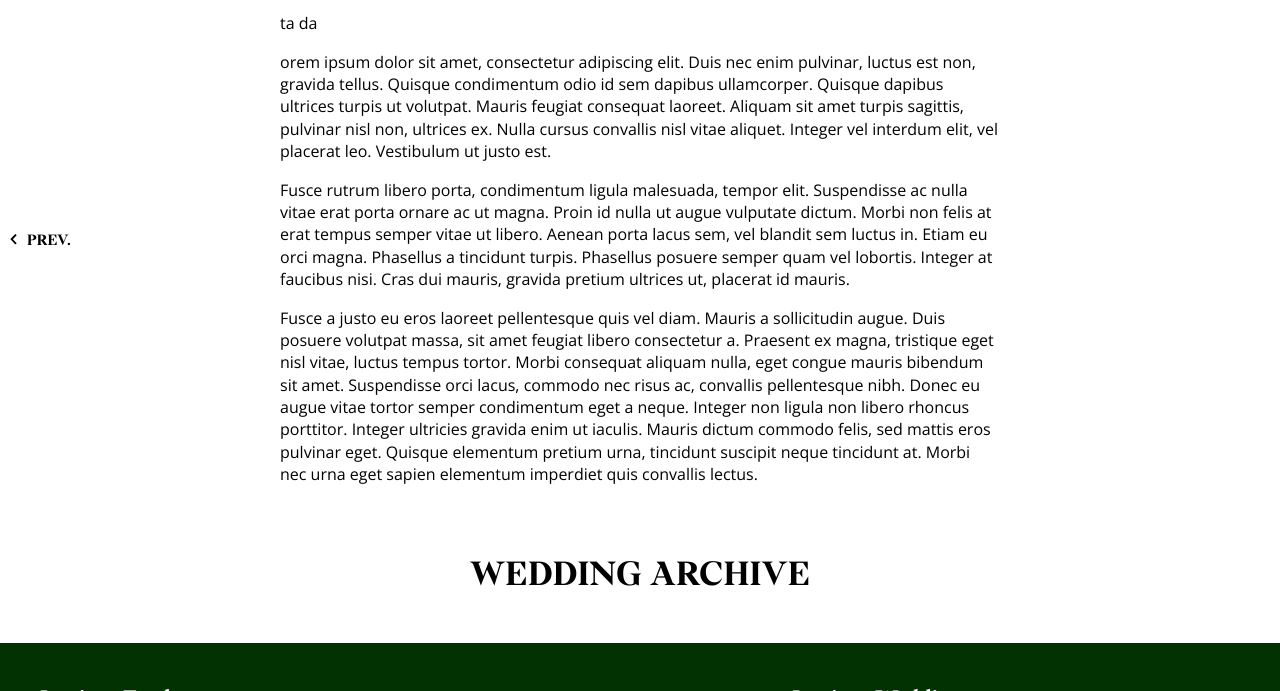
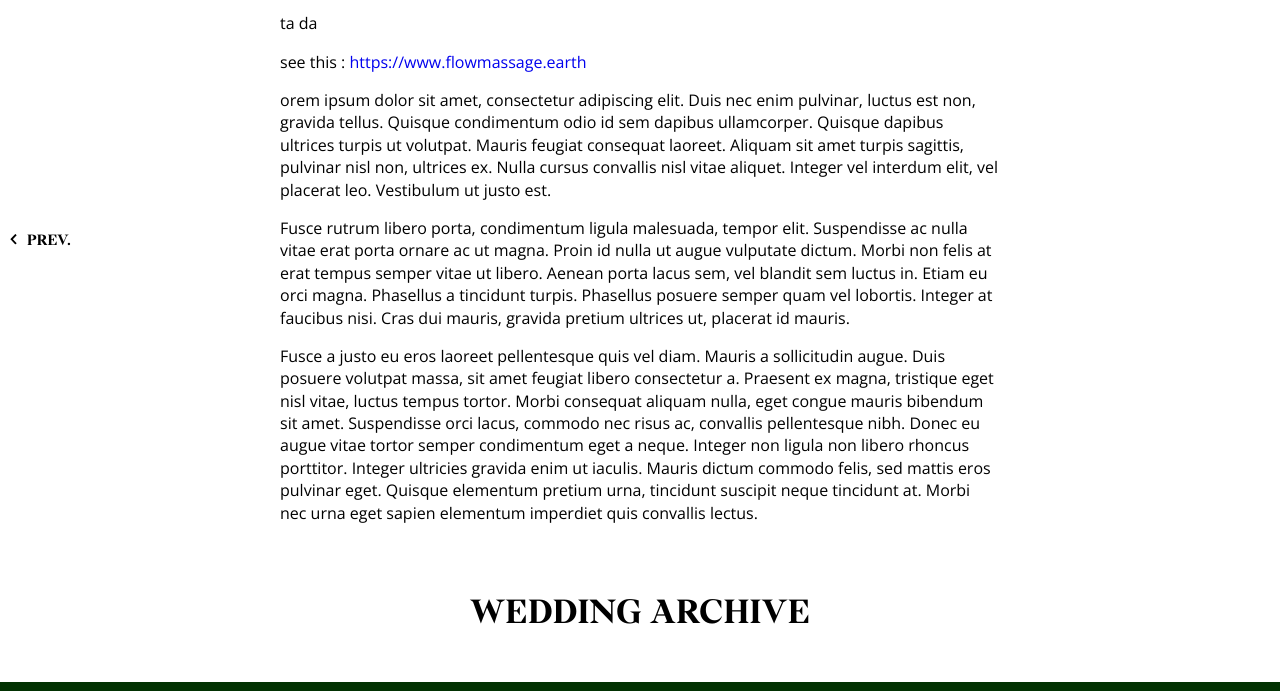
Before and after one commit to tom-wells/instinctweddding, a Jekyll site: the page built from _posts/2019-09-09-fun-in-the-sun.md, in a window 1280 px wide and 900 px high, scrolled down 1784 px, cut to the strip 209-900 px from the top of the window. Built offline with Jekyll 4.4.1, drawn with Linux system fonts in a browser that asks for light colours; some web fonts are replaced.

Commit message:
Update Post “2019-09-09-fun-in-the-sun”

```diff
--- a/_posts/2019-09-09-fun-in-the-sun.md
+++ b/_posts/2019-09-09-fun-in-the-sun.md
@@ -10,18 +10,14 @@ testing new blog posts
 
 ### sub heading title Play video
 
-
-
 <div style="padding:56.25% 0 0 0;position:relative;"><iframe src="https://player.vimeo.com/video/284338083?title=0&byline=0&portrait=0" style="position:absolute;top:0;left:0;width:100%;height:100%;" frameborder="0" allow="autoplay; fullscreen" allowfullscreen></iframe></div><script src="https://player.vimeo.com/api/player.js"></script>
 
  ta da
 
+see this  :  <https://www.flowmassage.earth>
+
 orem ipsum dolor sit amet, consectetur adipiscing elit. Duis nec enim pulvinar, luctus est non, gravida tellus. Quisque condimentum odio id sem dapibus ullamcorper. Quisque dapibus ultrices turpis ut volutpat. Mauris feugiat consequat laoreet. Aliquam sit amet turpis sagittis, pulvinar nisl non, ultrices ex. Nulla cursus convallis nisl vitae aliquet. Integer vel interdum elit, vel placerat leo. Vestibulum ut justo est.
-
-
 
 Fusce rutrum libero porta, condimentum ligula malesuada, tempor elit. Suspendisse ac nulla vitae erat porta ornare ac ut magna. Proin id nulla ut augue vulputate dictum. Morbi non felis at erat tempus semper vitae ut libero. Aenean porta lacus sem, vel blandit sem luctus in. Etiam eu orci magna. Phasellus a tincidunt turpis. Phasellus posuere semper quam vel lobortis. Integer at faucibus nisi. Cras dui mauris, gravida pretium ultrices ut, placerat id mauris.
 
-
-
 Fusce a justo eu eros laoreet pellentesque quis vel diam. Mauris a sollicitudin augue. Duis posuere volutpat massa, sit amet feugiat libero consectetur a. Praesent ex magna, tristique eget nisl vitae, luctus tempus tortor. Morbi consequat aliquam nulla, eget congue mauris bibendum sit amet. Suspendisse orci lacus, commodo nec risus ac, convallis pellentesque nibh. Donec eu augue vitae tortor semper condimentum eget a neque. Integer non ligula non libero rhoncus porttitor. Integer ultricies gravida enim ut iaculis. Mauris dictum commodo felis, sed mattis eros pulvinar eget. Quisque elementum pretium urna, tincidunt suscipit neque tincidunt at. Morbi nec urna eget sapien elementum imperdiet quis convallis lectus.
```
